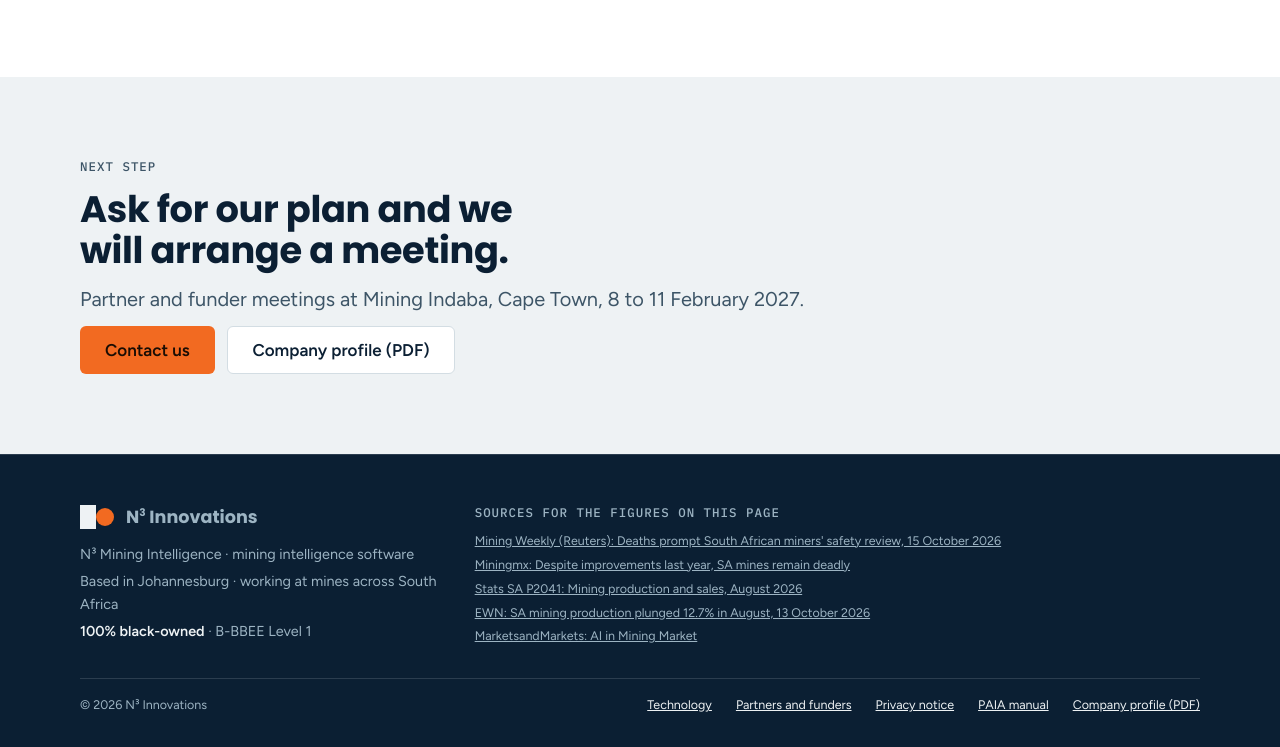
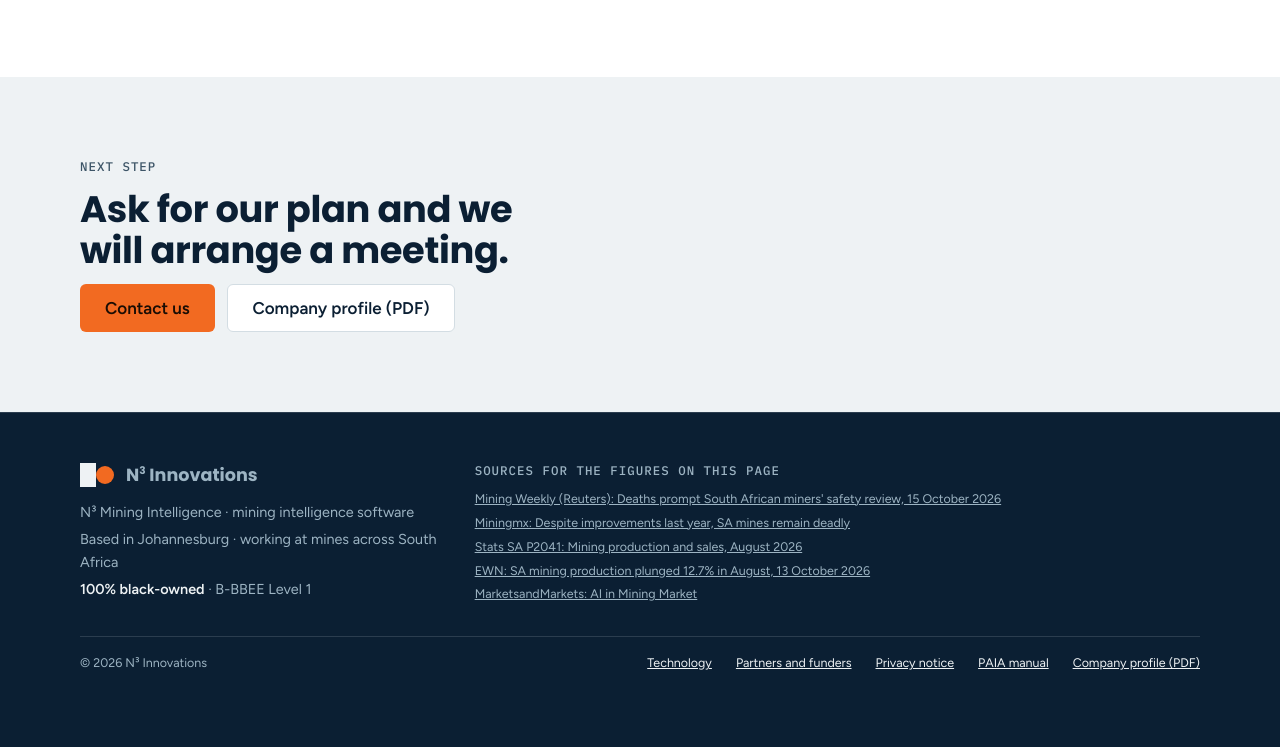
Before and after one commit to Nmagubane/n3-innovations-site, a plain HTML site: page partners.html in a window 1280 px wide. Shown: the part 2035-2782 px from the top of the page. After the commit the page ends 2740 px from the top, so only its background shows below. Drawn offline with Linux system fonts and the light colour scheme.

Commit message:
Partners page: remove Mining Indaba mention
Co-Authored-By: Claude Opus 5.5 <noreply@anthropic.com>
Claude-Session: https://claude.ai/code/session_01MvFnazCARBXrzNncXf2LTF

```diff
--- a/partners.html
+++ b/partners.html
@@ -92,7 +92,6 @@
       <div class="section-head" style="margin-bottom:0">
         <p class="label">Next step</p>
         <h2>Ask for our plan and we will arrange a meeting.</h2>
-        <p class="lead">Partner and funder meetings at Mining Indaba, Cape Town, 8 to 11 February 2027.</p>
         <p><a class="btn btn-primary" href="index.html#contact">Contact us</a> &nbsp; <a class="btn btn-line" href="assets/N3-Innovations-Company-Profile.pdf" download>Company profile (PDF)</a></p>
       </div>
     </div>
```
